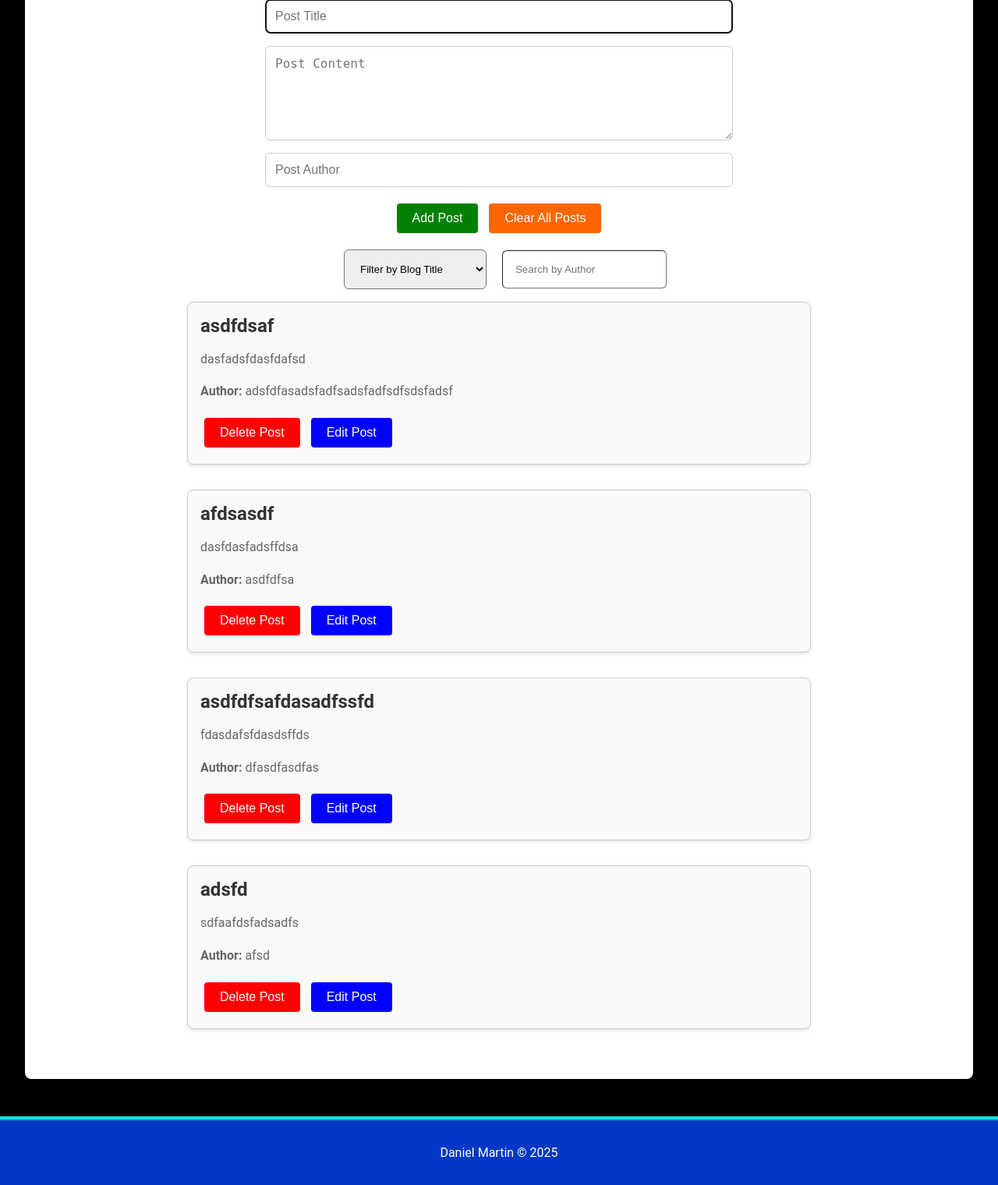
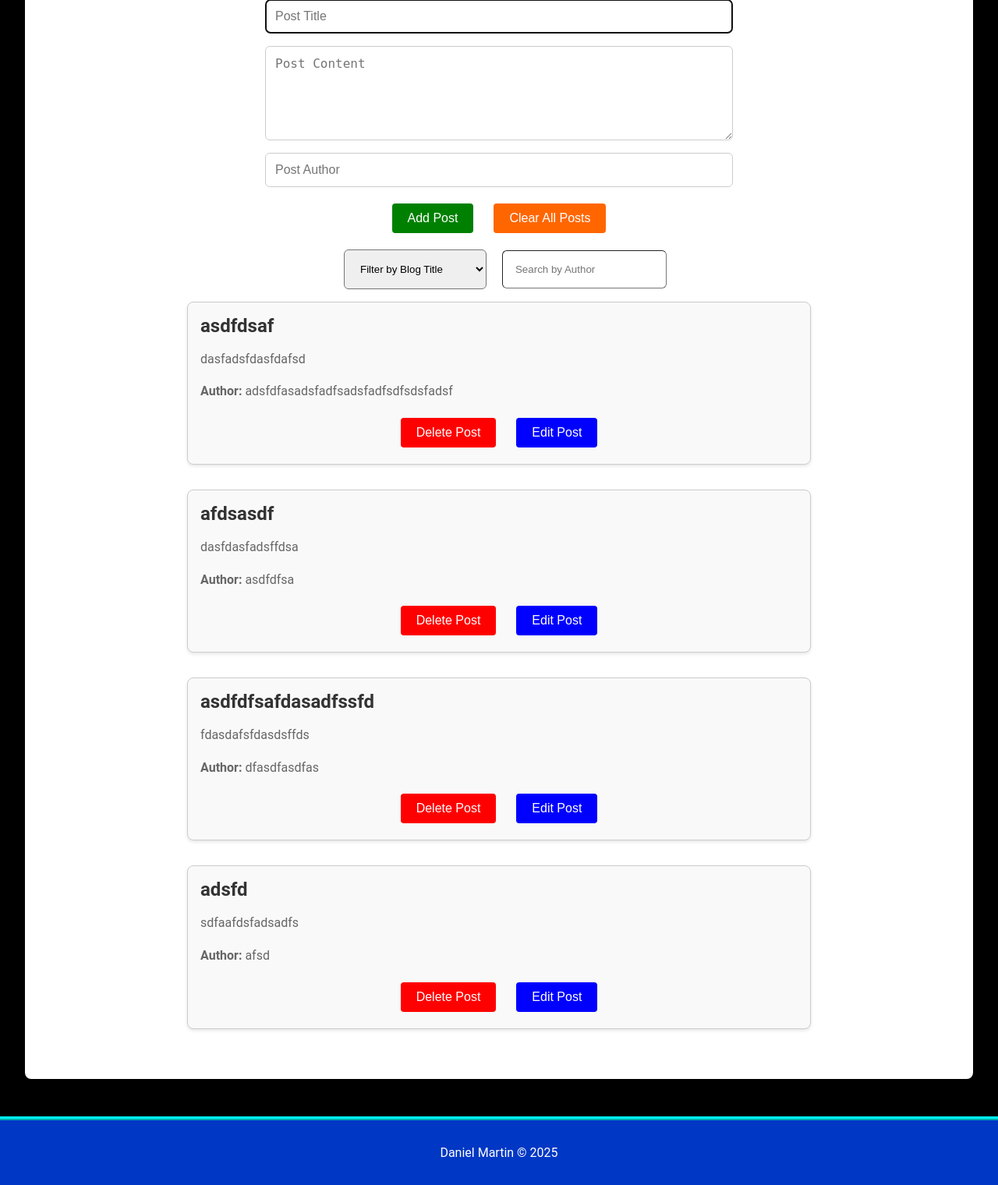
Before and after one commit to danielwmartin1/Blog, a Flask app: page / in a window 1280 px wide. Shown: the part 280-1800 px from the top of the page at 78% size. Run offline with Flask 3, Linux system fonts and the light colour scheme; data comes from the database, SQL or seed files in the repository.

Commit message:
Refactor post form layout and button alignment for improved UI consistency

```diff
--- a/Templates/index.html
+++ b/Templates/index.html
@@ -18,10 +18,10 @@
         <input type="text" id="post-title" name="title" placeholder="Post Title" required minlength="5" style="border-radius: 6px;">
         <textarea name="content" placeholder="Post Content" required minlength="10" rows="5" style="resize: vertical; border-radius: 6px;"></textarea>
         <input type="text" id="post-author" name="author" placeholder="Post Author" required minlength="2" style="border-radius: 6px;">
-        <center>
+        <div style="display: flex; justify-content: center; gap: 1rem;">
             <button type="submit" class="btn btn-add">Add Post</button>
             <button type="button" class="btn btn-clear" onClick="clearPosts()" style="background-color: #ff6600;">Clear All Posts</button>
-        </center>
+        </div>
     </form>
 </div>
 
@@ -40,8 +40,10 @@
             <h2>{{ post.title }}</h2>
             <p>{{ post.content }}</p>
             <p><strong>Author:</strong> {{ post.author }}</p>
-            <button class="btn btn-delete" onClick="deletePost({{ post.id }})">Delete Post</button>
-            <button class="btn btn-edit" onClick="updatePost({{ post.id }})">Edit Post</button>
+            <div style="display: flex; justify-content: center; gap: 1rem;">
+                <button class="btn btn-delete" onClick="deletePost({{ post.id }})">Delete Post</button>
+                <button class="btn btn-edit" onClick="updatePost({{ post.id }})">Edit Post</button>
+            </div>
         </div>
     {% endfor %}
 </div>
```
